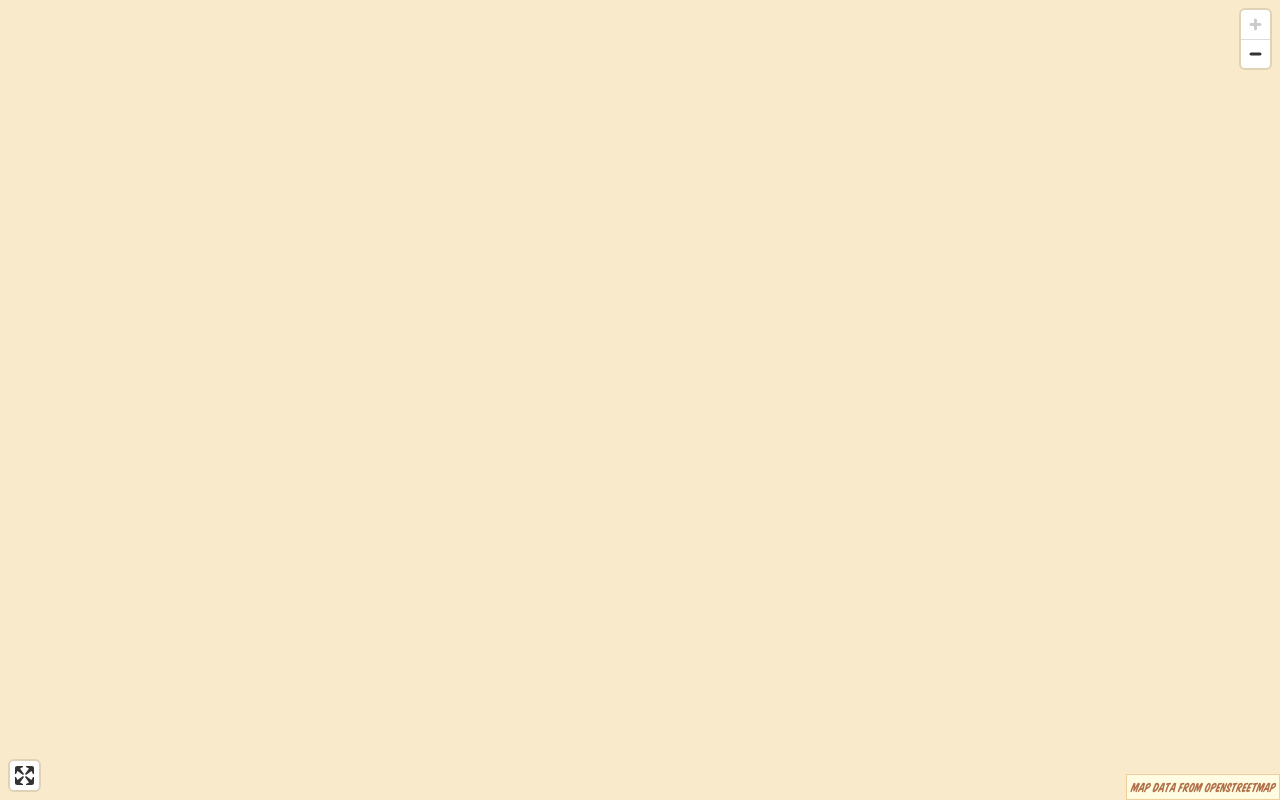
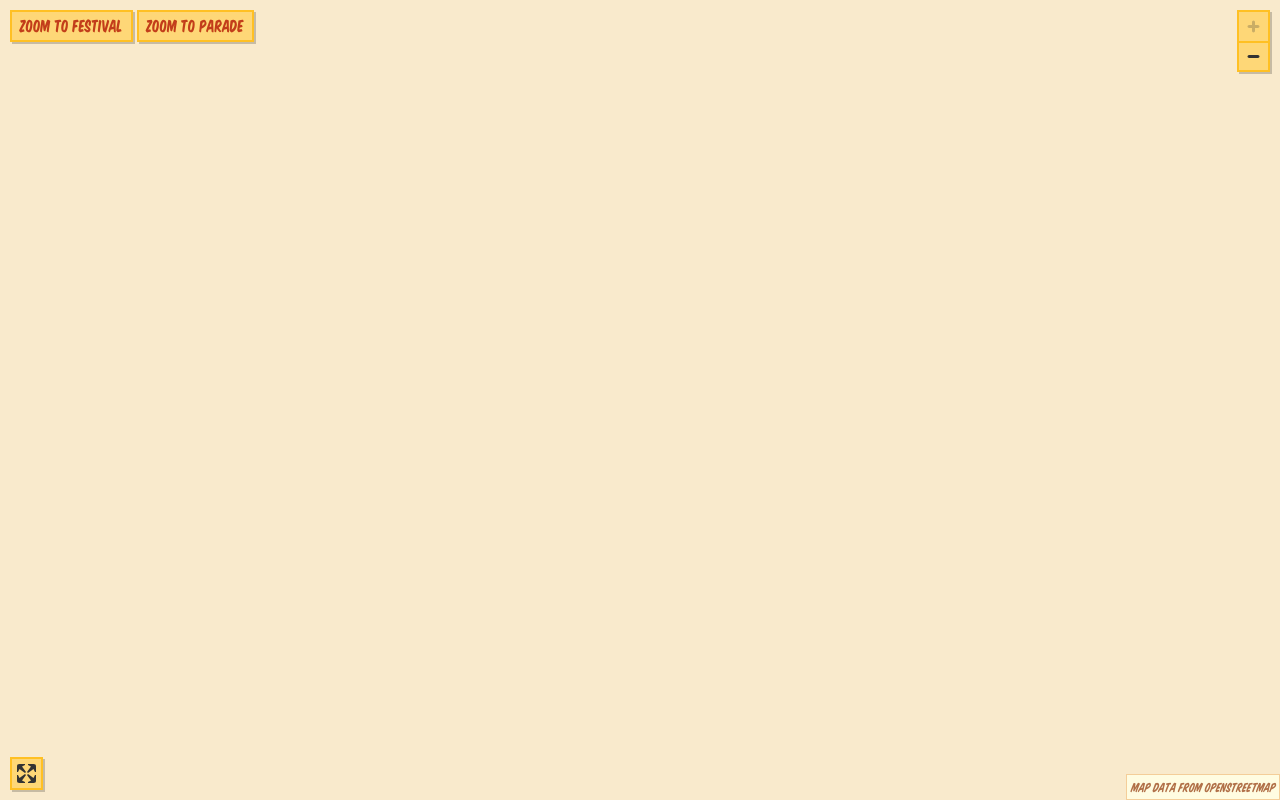
Before and after one commit to patrickarlt/Anahiem-Halloween-Parade-Map, a website built with Vite: page src/index.html in a window 1280 px wide. Built offline with nearby package versions, Linux system fonts and the light colour scheme; what @turf/turf, pmtiles would draw is missing.

Commit message:
style buttons ect...

```diff
--- a/src/main.js
+++ b/src/main.js
@@ -130,3 +130,33 @@ map.on("load", function () {
     console.log(JSON.stringify(displayFeatures, null, 2));
   });
 });
+
+class ZoomToControl {
+  onAdd(map) {
+    this._map = map;
+    this._container = document.createElement("div");
+    this._container.className = "maplibregl-ctrl ahp-zoom-to";
+    this._container.innerHTML = `
+      <button id="zoom-to-festival" class="maplibregl-ctrl-group">Zoom to Festival</button>
+      <button id="zoom-to-parade" class="maplibregl-ctrl-group">Zoom to Parade</button>
+    `;
+    this._container
+      .querySelector("#zoom-to-festival")
+      .addEventListener("click", () => {
+        map.fitBounds(festivalBounds, { padding: 10 });
+      });
+    this._container
+      .querySelector("#zoom-to-parade")
+      .addEventListener("click", () => {
+        map.fitBounds(paradeBounds, { padding: 10 });
+      });
+    return this._container;
+  }
+
+  onRemove() {
+    this._container.parentNode.removeChild(this._container);
+    this._map = undefined;
+  }
+}
+
+map.addControl(new ZoomToControl(), "top-left");
--- a/src/style.css
+++ b/src/style.css
@@ -24,6 +24,38 @@
     url('./web-fonts/komtit__-webfont.woff') format('woff');
   font-weight: normal;
   font-style: normal;
+}
+
+.ahp-zoom-to {
+  margin: 10px 0 0 10px;
+  color: #C23D1C;
+  font-size: 1rem;
+  line-height: 1.25rem;
+  font-family: "Komika Title",
+    Impact,
+    Haettenschweiler,
+    "Arial Narrow Bold",
+    sans-serif;
+}
+
+.ahp-zoom-to .maplibregl-ctrl-group {
+  padding: 0.25rem 0.5rem;
+
+}
+
+.maplibregl-ctrl-group {
+  background: #FED777;
+  border: 2px solid #FFC023;
+  border-radius: 0;
+  text-shadow: 0 0 0 #FDCF56;
+}
+
+.maplibregl-ctrl-group button+button {
+  border-top: 2px solid #FFC023;
+}
+
+.maplibregl-ctrl-group:not(:empty) {
+  box-shadow: 2px 2px 0 0 rgba(0, 0, 0, .2);
 }
 
 .ahp-popup {
```
